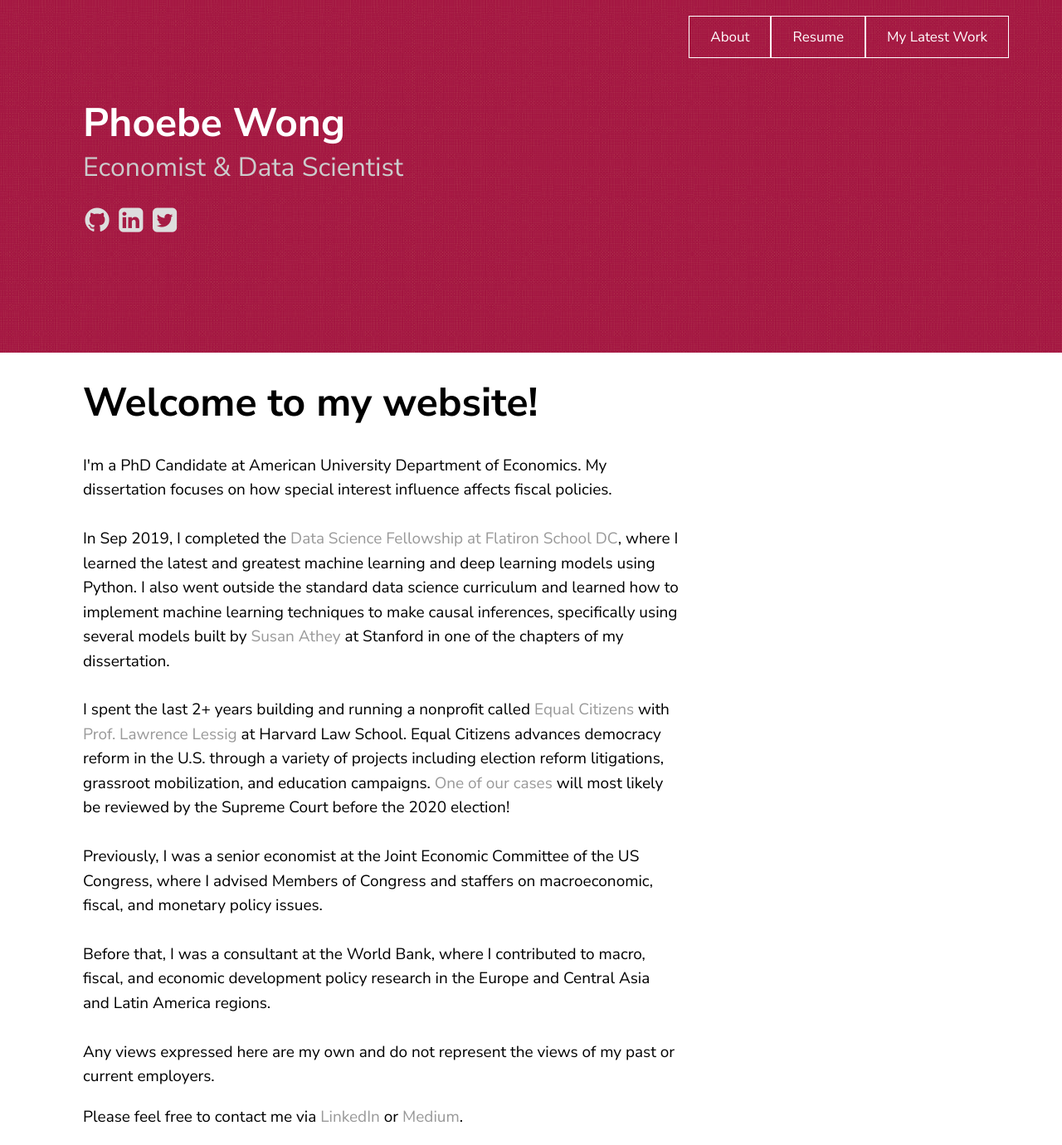
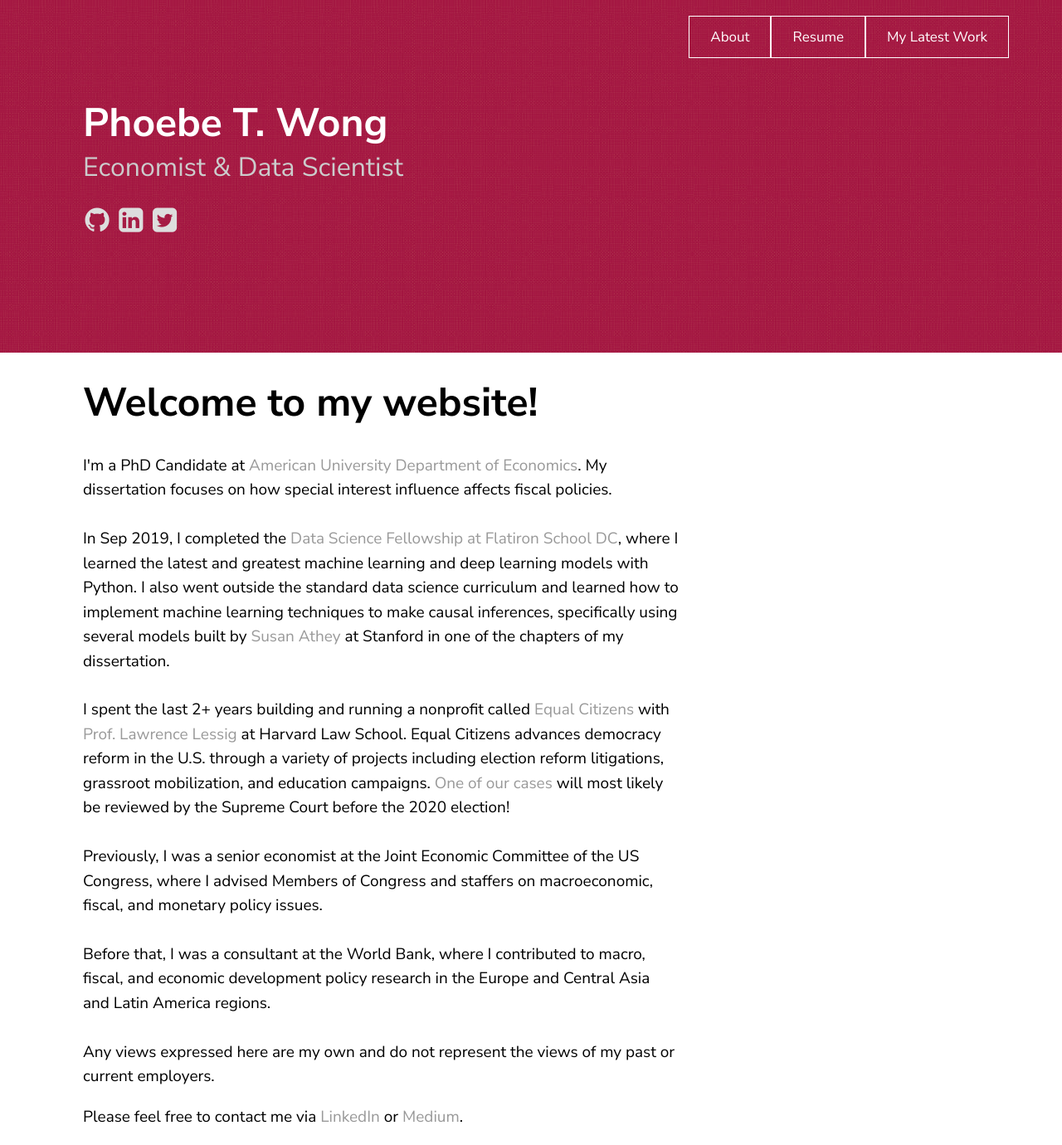
Before and after one commit to phoebetwong/phoebetwong.github.io, a Jekyll site: the page built from index.html, in a window 1280 px wide. Shown: the whole page at 83% size. Built offline with Jekyll 4.4.1, drawn with Linux system fonts in a browser that asks for light colours; a script that is not in the unit is left out.

Commit message:
edited mylatestwork

```diff
--- a/_config.yml
+++ b/_config.yml
@@ -26,7 +26,7 @@
   sass_dir: _sass
 
 texture:
-  title: Phoebe Wong
+  title: Phoebe T. Wong
   tagline: Economist & Data Scientist
   date_format: "%b %-d, %Y"
   style: red
--- a/about.html
+++ b/about.html
@@ -4,11 +4,11 @@
 ---
 <div class="blurb">
 	<h1>Welcome to my website!</h1>
-	<p>I'm a PhD Candidate at American University Department of Economics. My dissertation focuses on how special interest influence
+	<p>I'm a PhD Candidate at <a href="https://www.american.edu/cas/economics/" target="_blank">American University Department of Economics</a>. My dissertation focuses on how special interest influence
 		affects fiscal policies.
 		<br><br>
     In Sep 2019, I completed the <a href="https://flatironschool.com/career-courses/data-science-bootcamp/dc" target="_blank">Data Science Fellowship at Flatiron School DC</a>,
-    where I learned the latest and greatest machine learning and deep learning models using Python. I also went outside the standard data science curriculum and learned how to implement machine learning techniques to make causal inferences, specifically using several
+    where I learned the latest and greatest machine learning and deep learning models with Python. I also went outside the standard data science curriculum and learned how to implement machine learning techniques to make causal inferences, specifically using several
     models built by <a href=https://www.gsb.stanford.edu/faculty-research/faculty/susan-athey" target="_blank">Susan Athey</a> at Stanford in one of the chapters of my dissertation.
     <br><br>
 		I spent the last 2+ years building and running a nonprofit called <a href="https://equalcitizens.us/" target="_blank">Equal Citizens</a> with <a href="https://en.wikipedia.org/wiki/Lawrence_Lessig" target="_blank">Prof. Lawrence Lessig</a> at Harvard Law School.
--- a/index.html
+++ b/index.html
@@ -4,11 +4,11 @@
 ---
 <div class="blurb">
 	<h1>Welcome to my website!</h1>
-	<p>I'm a PhD Candidate at American University Department of Economics. My dissertation focuses on how special interest influence
+	<p>I'm a PhD Candidate at <a href="https://www.american.edu/cas/economics/" target="_blank">American University Department of Economics</a>. My dissertation focuses on how special interest influence
 		affects fiscal policies.
 		<br><br>
     In Sep 2019, I completed the <a href="https://flatironschool.com/career-courses/data-science-bootcamp/dc" target="_blank">Data Science Fellowship at Flatiron School DC</a>,
-    where I learned the latest and greatest machine learning and deep learning models using Python. I also went outside the standard data science curriculum and learned how to implement machine learning techniques to make causal inferences, specifically using several
+    where I learned the latest and greatest machine learning and deep learning models with Python. I also went outside the standard data science curriculum and learned how to implement machine learning techniques to make causal inferences, specifically using several
     models built by <a href=https://www.gsb.stanford.edu/faculty-research/faculty/susan-athey" target="_blank">Susan Athey</a> at Stanford in one of the chapters of my dissertation.
     <br><br>
 		I spent the last 2+ years building and running a nonprofit called <a href="https://equalcitizens.us/" target="_blank">Equal Citizens</a> with <a href="https://en.wikipedia.org/wiki/Lawrence_Lessig" target="_blank">Prof. Lawrence Lessig</a> at Harvard Law School.
```
